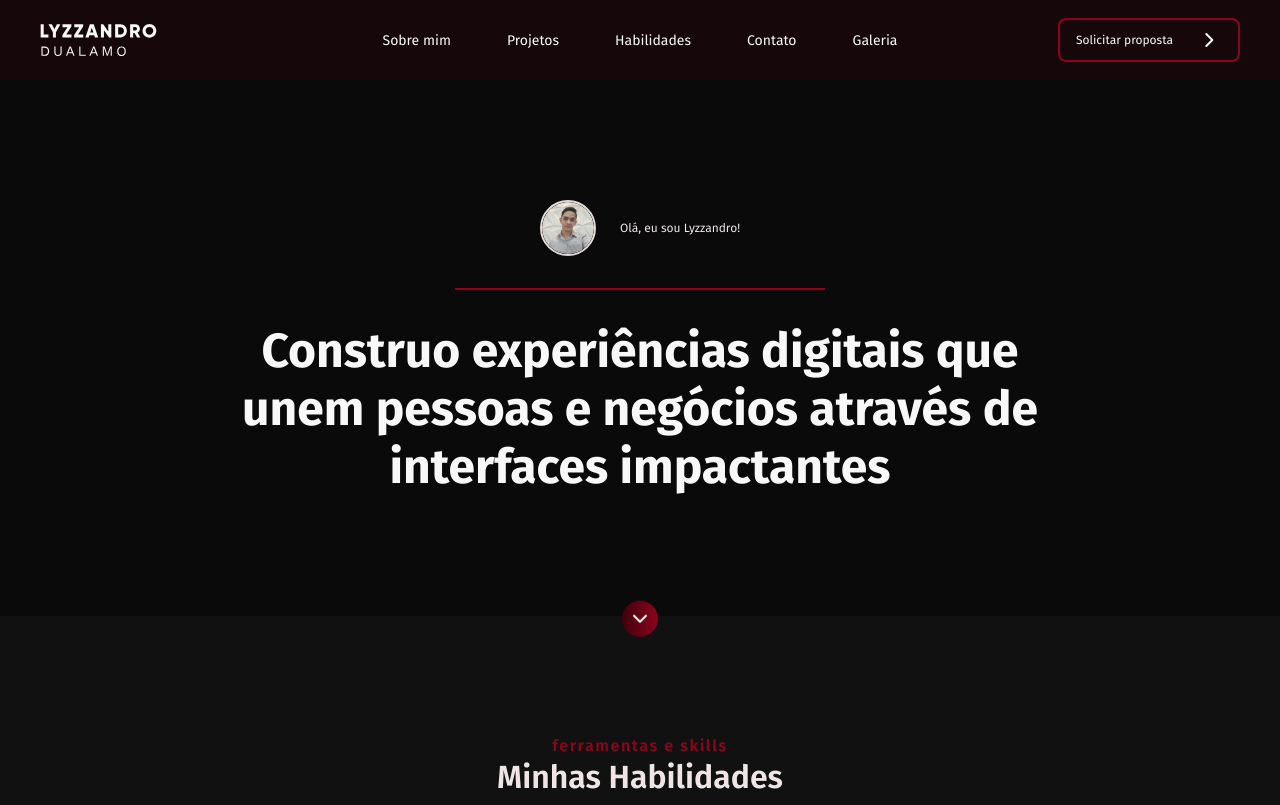
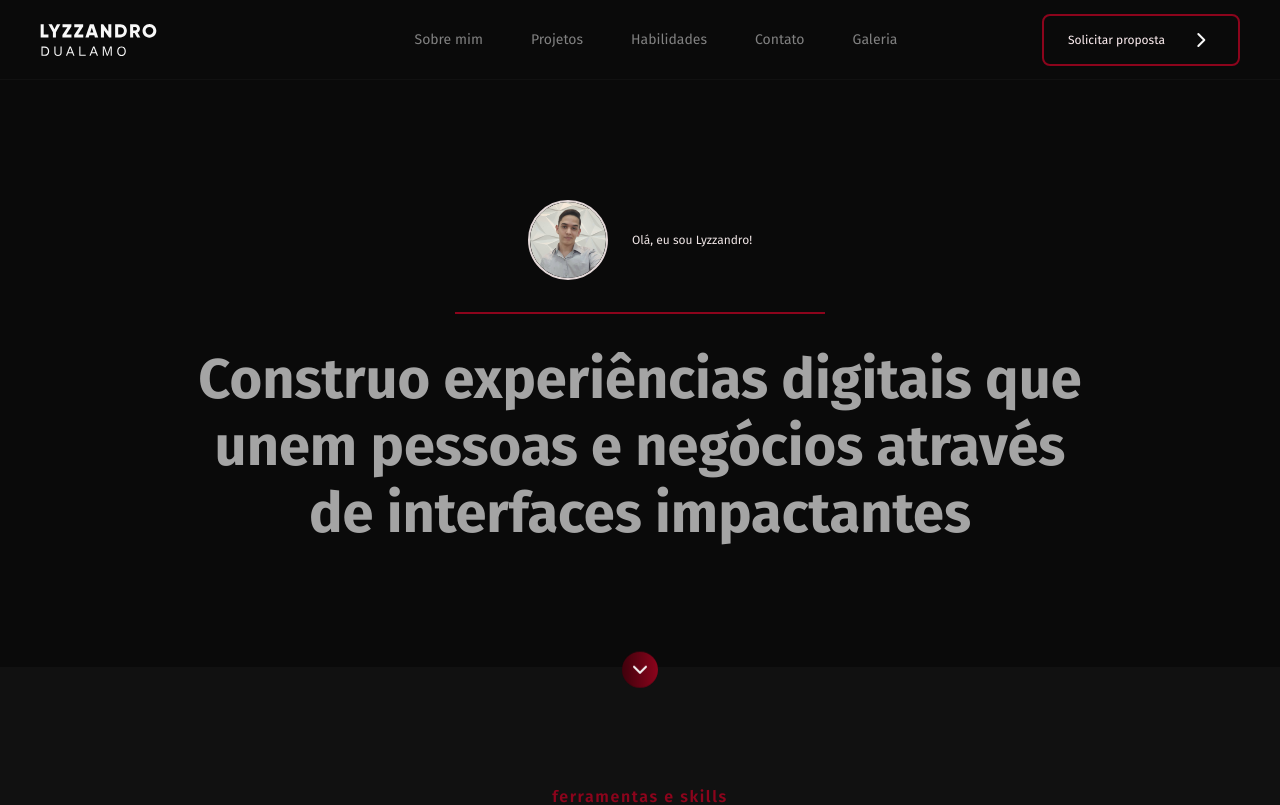
Before and after one commit to lyzzandro/lyzzandro_website, a React (Create React App) app: page / in a window 1280 px wide. Shown: the top 805 px of the page. Built offline with nearby package versions, Linux system fonts and the light colour scheme.

Commit message:
add styling of header

```diff
--- a/src/App.js
+++ b/src/App.js
@@ -1,5 +1,5 @@
 import './App.css';
-import Menu from './components/Menu';
+import Header from './components/Header';
 import Apresentation from './components/Apresentation';
 import Habilites from './components/Habilities';
 import Logos from './components/Logos';
@@ -11,7 +11,7 @@ import Footer from './components/Footer';
 function App() {
     return (
         <div className="App">
-            <Menu />
+            <Header />
             <Apresentation />
             <Habilites />
             <Logos />
--- a/src/components/Menu/index.js
+++ b/src/components/Header/index.js
@@ -1,10 +1,10 @@
-import '../../styles/menu.css';
+import '../../styles/header.css';
 import logo from '../../logo.svg';
 import arrow from '../../images/chevron-down.svg';
 export default function Menu() {
     return (
         <div className="Container">
-            <header className="Menu">
+            <header className="Header">
                 <div>
                     <img src={logo} alt="Logo" className="Logo" />
                     <ul>
--- a/src/index.css
+++ b/src/index.css
@@ -13,10 +13,12 @@
     --dark1: #0a0a0a;
     --dark2: #111111;
     --dark3: #1e1d1d;
+    --dark300: #a4a4a4;
+    --dark4: #818181;
     --gray1: #d3cbcb;
     --gray2: #e3d8d8;
     --gray3: #efe5e5;
-    --white: #f8f8f8;
+    --white: #FFEFF2;
     --shadow: 4px 4px 24px rgba(239, 229, 229, 0.15);
     --shadow-red: 4px 4px 24px rgba(140, 4, 28, 0.25);
 }
--- a/src/styles/apresentation.css
+++ b/src/styles/apresentation.css
@@ -16,7 +16,7 @@
 }
 
 .Apresentation div img {
-    width: 56px;
+    width: 80px;
     border: 2px solid var(--gray2);
     border-radius: 100%;
 }
@@ -28,15 +28,37 @@
 }
 
 .Apresentation h1 {
+    color: var(--dark300);
+    font-weight: 700;
+    font-size: 56px;
+    text-align: center;
+    max-width: 900px;
+}
+
+.Apresentation span {
     color: var(--white);
-    font-weight: 700;
-    font-size: 48px;
-    text-align: center;
-    max-width: 800px;
+}
+
+.ButtonGradient {
+    color: var(--white);
+    border: none;
+    display: flex;
+    padding: 0.75rem 2rem;
+    justify-content: center;
+    align-items: center;
+    gap: 0.75rem;
+    border-radius: 0.5rem;
+    background: var(
+        --linear-gradient,
+        linear-gradient(90deg, #b90021 0%, #ff1942 100%)
+    );
+    font-size: 1rem;
+    font-weight: 600;
+    line-height: 200%;
 }
 
 @media screen and (max-width: 1000px) {
-    .Apresentation{
+    .Apresentation {
         padding: 200px 24px 120px;
     }
     .Apresentation h1 {
--- a/src/styles/menu.css
+++ b/src/styles/header.css
@@ -1,15 +1,16 @@
-.Menu {
+.Header {
     width: 100%;
     position: fixed;
     z-index: 999;
-    background-color: rgba(140, 4, 28, 0.1);
+    background-color: var(--dark1);
     height: 80px;
     display: flex;
     justify-content: center;
     backdrop-filter: blur(10px);
+    border-bottom: 1px solid #111111;
 }
 
-.Menu div {
+.Header div {
     min-width: 1200px;
     display: flex;
     justify-content: space-between;
@@ -28,34 +29,36 @@
     top: calc(50% - 32px / 2);
 }
 
-.Menu ul {
+.Header ul {
     display: flex;
     flex-direction: row;
     justify-content: space-between;
     list-style: none;
-    gap: 8px;
     position: absolute;
     right: calc(50% - 563px / 2);
-    top: calc(50% - 41px / 2);
+    top: calc(50% - 80px / 2);
 }
 
-.Menu li {
-    color: var(--white);
+.Header li {
     display: flex;
     align-items: center;
 }
 
-.Menu li a {
+.Header li a {
     font-size: 14px;
     font-weight: 500;
-    padding: 12px 24px;
-    transition: All 0.2s;
+    padding: 31px 24px;
+    transition: all 0.4s;
+
+    color: var(--dark4);
+    border-bottom: 1px var(--red2);
+
 }
 
-.Menu li a:hover {
+.Header li a:hover {
     cursor: pointer;
-    background: var(--red1);
-    border-radius: 8px;
+    color: var(--white);
+    border-bottom: 1px solid var(--red2);
 }
 
 .RedButton {
@@ -63,7 +66,7 @@
     display: flex;
     justify-content: center;
     align-items: center;
-    padding: 8px 16px;
+    padding: 12px 24px;
     gap: 8px;
     border: 2px solid var(--red2);
     border-radius: 8px;
@@ -75,7 +78,7 @@
     line-height: 200%;
     position: absolute;
     right: 0;
-    top: calc(50% - 44px / 2);
+    top: calc(50% - 52px / 2);
     animation: slideof 0.2s forwards;
 }
 
@@ -111,13 +114,13 @@ button:hover {
     .Logo {
         position: initial;
     }
-    .Menu div {
+    .Header div {
         min-width: 100%;
         align-items: center;
         justify-content: center;
     }
 
-    .Menu ul {
+    .Header ul {
         display: none;
     }
     .RedButton {
```
Also changed, not shown: src/components/menu/index.js (deleted, +0 -40 lines).
